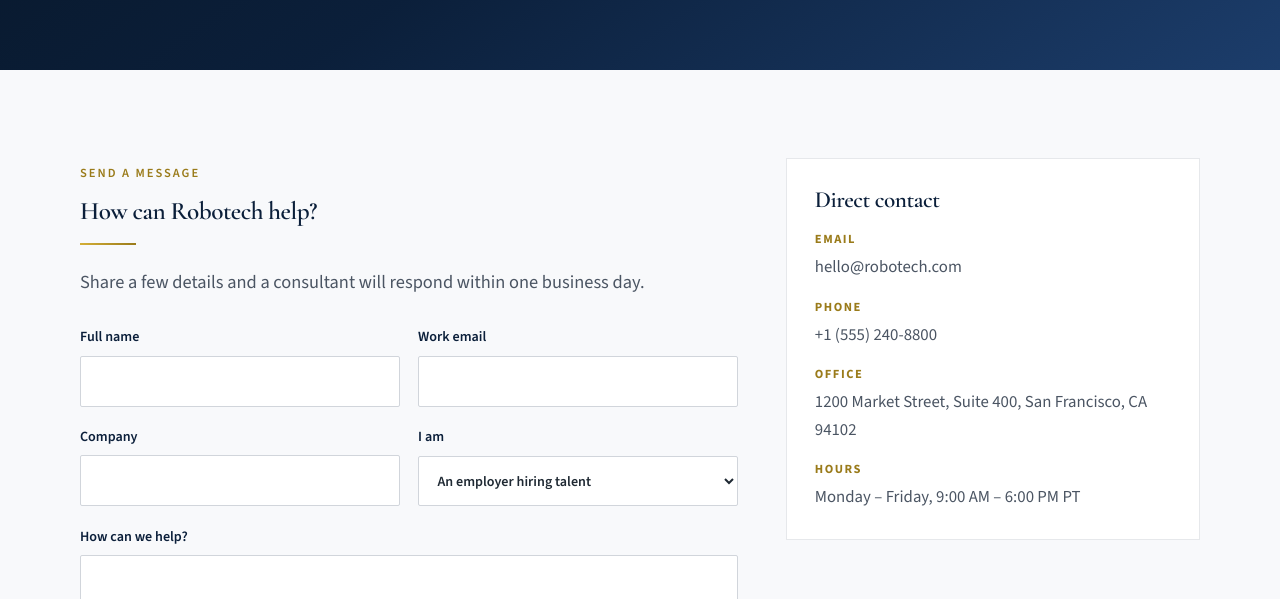
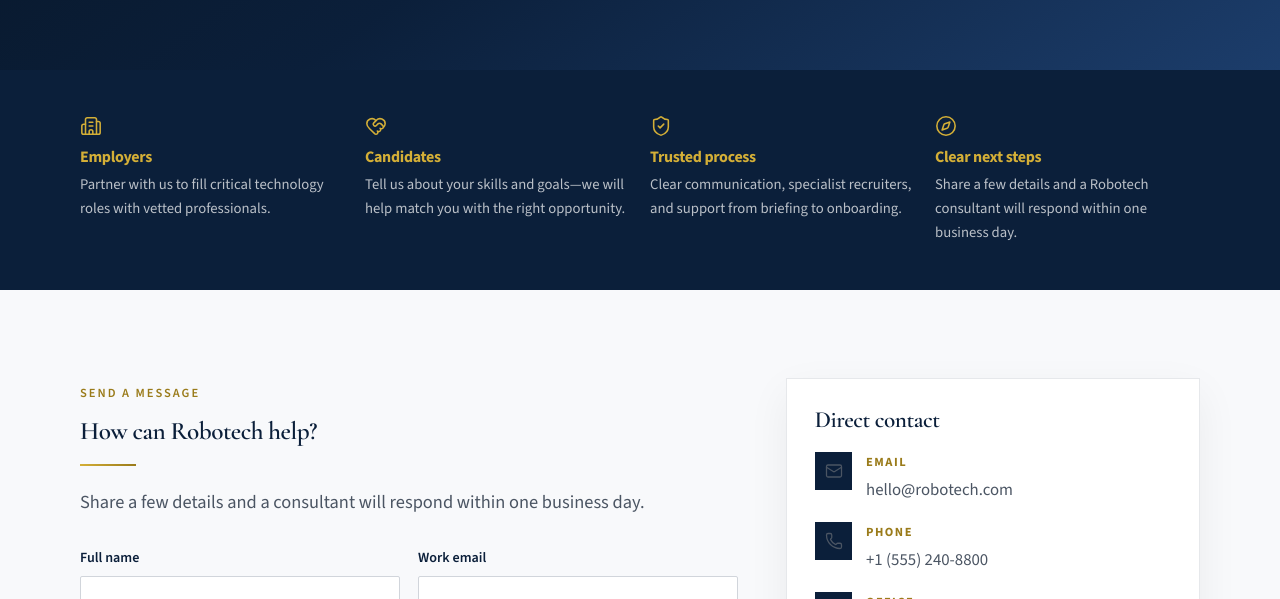
Before and after one commit to donnalinbautista25-coder/robotechs, a Next.js app: page /contact in a window 1280 px wide. Shown: the part 353-952 px from the top of the page. Built offline with nearby package versions, Linux system fonts and the light colour scheme; no server answers.

Commit message:
fix: Updates design and CTA

```diff
--- a/src/app/contact/contact.module.css
+++ b/src/app/contact/contact.module.css
@@ -1,3 +1,37 @@
+.highlights {
+  background: var(--navy);
+  padding: 2.5rem 0;
+}
+
+.highlightGrid {
+  display: grid;
+  gap: 1.25rem;
+}
+
+.highlight {
+  padding: 0.35rem 0;
+}
+
+.highlightIcon {
+  display: inline-flex;
+  color: var(--gold-bright);
+  margin-bottom: 0.65rem;
+}
+
+.highlight h2 {
+  font-family: var(--font-body);
+  font-size: 1rem;
+  font-weight: 700;
+  color: var(--gold-bright);
+  margin-bottom: 0.35rem;
+}
+
+.highlight p {
+  color: rgba(255, 255, 255, 0.72);
+  font-size: 0.92rem;
+  max-width: 18rem;
+}
+
 .layout {
   display: grid;
   gap: 2.5rem;
@@ -7,29 +41,43 @@
   background: var(--white);
   border: 1px solid var(--border);
   padding: 1.75rem;
+  box-shadow: 0 14px 40px rgba(7, 21, 37, 0.06);
 }
 
 .panel h2 {
   font-size: 1.45rem;
-  margin-bottom: 1rem;
+  margin-bottom: 1.15rem;
 }
 
 .details {
   list-style: none;
   display: grid;
-  gap: 1rem;
+  gap: 1.15rem;
 }
 
 .details li {
   display: grid;
-  gap: 0.2rem;
+  grid-template-columns: auto 1fr;
+  gap: 0.85rem;
+  align-items: start;
+}
+
+.detailIcon {
+  display: grid;
+  place-items: center;
+  width: 2.35rem;
+  height: 2.35rem;
+  color: var(--gold-bright);
+  background: var(--navy);
 }
 
 .details strong {
+  display: block;
   font-size: 0.78rem;
   letter-spacing: 0.12em;
   text-transform: uppercase;
   color: var(--gold-deep);
+  margin-bottom: 0.2rem;
 }
 
 .details span,
@@ -41,7 +89,17 @@
   color: var(--navy);
 }
 
+@media (min-width: 700px) {
+  .highlightGrid {
+    grid-template-columns: repeat(2, 1fr);
+  }
+}
+
 @media (min-width: 900px) {
+  .highlightGrid {
+    grid-template-columns: repeat(4, 1fr);
+  }
+
   .layout {
     grid-template-columns: 1.35fr 0.85fr;
     gap: 3rem;
--- a/src/app/contact/page.tsx
+++ b/src/app/contact/page.tsx
@@ -1,7 +1,9 @@
 import type { Metadata } from "next";
 import PageHero from "@/components/PageHero";
-import ContactForm from "@/components/ContactForm";
+import ContactForm, { type Audience } from "@/components/ContactForm";
+import { contactHighlights } from "@/lib/icons";
 import { site } from "@/lib/site";
+import { Clock3, Mail, MapPin, Phone } from "lucide-react";
 import styles from "./contact.module.css";
 
 export const metadata: Metadata = {
@@ -10,13 +12,67 @@
     "Contact Robotech for IT staffing, recruitment support, or career opportunities.",
 };
 
-export default function ContactPage() {
+type ContactPageProps = {
+  searchParams: Promise<{ audience?: string }>;
+};
+
+function resolveAudience(value?: string): Audience {
+  if (value === "employer" || value === "candidate" || value === "other") {
+    return value;
+  }
+  // Default for Contact Us (nav / bare /contact) = candidate seeking roles
+  return "candidate";
+}
+
+export default async function ContactPage({ searchParams }: ContactPageProps) {
+  const params = await searchParams;
+  const defaultAudience = resolveAudience(params.audience);
+
+  const details = [
+    {
+      label: "Email",
+      value: site.email,
+      href: `mailto:${site.email}`,
+      icon: Mail,
+    },
+    {
+      label: "Phone",
+      value: site.phone,
+      href: `tel:${site.phone.replace(/[^\d+]/g, "")}`,
+      icon: Phone,
+    },
+    {
+      label: "Office",
+      value: site.address,
+      icon: MapPin,
+    },
+    {
+      label: "Hours",
+      value: site.hours,
+      icon: Clock3,
+    },
+  ];
+
   return (
     <>
       <PageHero
         title="Contact Us"
         description="Whether you are hiring technology talent or exploring your next role, we would like to hear from you."
       />
+
+      <section className={`section--tight ${styles.highlights}`}>
+        <div className={`container ${styles.highlightGrid}`}>
+          {contactHighlights.map(({ title, copy, icon: Icon }) => (
+            <article key={title} className={styles.highlight}>
+              <span className={styles.highlightIcon} aria-hidden="true">
+                <Icon size={22} strokeWidth={1.7} />
+              </span>
+              <h2>{title}</h2>
+              <p>{copy}</p>
+            </article>
+          ))}
+        </div>
+      </section>
 
       <section className="section">
         <div className={`container ${styles.layout}`}>
@@ -27,30 +83,23 @@
             <p className="lead" style={{ marginBottom: "1.75rem" }}>
               Share a few details and a consultant will respond within one business day.
             </p>
-            <ContactForm />
+            <ContactForm defaultAudience={defaultAudience} />
           </div>
 
           <aside className={styles.panel}>
             <h2>Direct contact</h2>
             <ul className={styles.details}>
-              <li>
-                <strong>Email</strong>
-                <a href={`mailto:${site.email}`}>{site.email}</a>
-              </li>
-              <li>
-                <strong>Phone</strong>
-                <a href={`tel:${site.phone.replace(/[^\d+]/g, "")}`}>
-                  {site.phone}
-                </a>
-              </li>
-              <li>
-                <strong>Office</strong>
-                <span>{site.address}</span>
-              </li>
-              <li>
-                <strong>Hours</strong>
-                <span>{site.hours}</span>
-              </li>
+              {details.map(({ label, value, href, icon: Icon }) => (
+                <li key={label}>
+                  <span className={styles.detailIcon} aria-hidden="true">
+                    <Icon size={18} strokeWidth={1.7} />
+                  </span>
+                  <div>
+                    <strong>{label}</strong>
+                    {href ? <a href={href}>{value}</a> : <span>{value}</span>}
+                  </div>
+                </li>
+              ))}
             </ul>
           </aside>
         </div>
--- a/src/components/ContactForm.tsx
+++ b/src/components/ContactForm.tsx
@@ -1,13 +1,25 @@
 "use client";
 
-import { FormEvent, useState } from "react";
+import { FormEvent, useEffect, useState } from "react";
 import styles from "./ContactForm.module.css";
 
 type Status = "idle" | "sending" | "success" | "error";
+export type Audience = "employer" | "candidate" | "other";
 
-export default function ContactForm() {
+type ContactFormProps = {
+  defaultAudience?: Audience;
+};
+
+export default function ContactForm({
+  defaultAudience = "candidate",
+}: ContactFormProps) {
   const [status, setStatus] = useState<Status>("idle");
   const [message, setMessage] = useState("");
+  const [audience, setAudience] = useState<Audience>(defaultAudience);
+
+  useEffect(() => {
+    setAudience(defaultAudience);
+  }, [defaultAudience]);
 
   async function onSubmit(event: FormEvent<HTMLFormElement>) {
     event.preventDefault();
@@ -31,6 +43,7 @@
       }
 
       form.reset();
+      setAudience(defaultAudience);
       setStatus("success");
       setMessage("Thank you. Our team will respond within one business day.");
     } catch (error) {
@@ -63,7 +76,11 @@
         </label>
         <label>
           I am
-          <select name="audience" defaultValue="employer">
+          <select
+            name="audience"
+            value={audience}
+            onChange={(event) => setAudience(event.target.value as Audience)}
+          >
             <option value="employer">An employer hiring talent</option>
             <option value="candidate">A candidate seeking roles</option>
             <option value="other">Other</option>
@@ -86,9 +103,7 @@
 
       {message ? (
         <p
-          className={
-            status === "success" ? styles.success : styles.error
-          }
+          className={status === "success" ? styles.success : styles.error}
           role="status"
         >
           {message}
--- a/src/components/Header.tsx
+++ b/src/components/Header.tsx
@@ -47,7 +47,7 @@
             const active =
               link.href === "/"
                 ? pathname === "/"
-                : pathname.startsWith(link.href);
+                : pathname.startsWith(link.href.split("?")[0]);
             return (
               <Link
                 key={link.href}
@@ -58,7 +58,10 @@
               </Link>
             );
           })}
-          <Link href="/contact" className={`btn btn--gold ${styles.cta}`}>
+          <Link
+            href="/contact?audience=employer"
+            className={`btn btn--gold ${styles.cta}`}
+          >
             Partner with us
           </Link>
         </nav>
@@ -87,7 +90,10 @@
               {link.label}
             </Link>
           ))}
-          <Link href="/contact" className={`btn btn--gold ${styles.mobileCta}`}>
+          <Link
+            href="/contact?audience=employer"
+            className={`btn btn--gold ${styles.mobileCta}`}
+          >
             Partner with us
           </Link>
         </nav>
--- /dev/null
+++ b/src/lib/icons.ts
@@ -0,0 +1,99 @@
+import {
+  Award,
+  Briefcase,
+  Building2,
+  Cloud,
+  Code2,
+  Compass,
+  Database,
+  Handshake,
+  HeartHandshake,
+  LockKeyhole,
+  MessageSquare,
+  Rocket,
+  Scale,
+  Search,
+  ShieldCheck,
+  Sparkles,
+  Target,
+  Users,
+  type LucideIcon,
+} from "lucide-react";
+
+export const serviceIcons: Record<string, LucideIcon> = {
+  "it-staffing": Users,
+  "workforce-solutions": Briefcase,
+  "software-development": Code2,
+  cybersecurity: LockKeyhole,
+  "cloud-devops": Cloud,
+  "data-analytics": Database,
+};
+
+export const aboutProcess = [
+  {
+    title: "Listen",
+    copy: "We begin with a precise briefing: role outcomes, team context, must-have skills, and timeline.",
+    icon: MessageSquare,
+  },
+  {
+    title: "Source & assess",
+    copy: "Our consultants map the market, engage talent, and evaluate technical and interpersonal fit.",
+    icon: Search,
+  },
+  {
+    title: "Present & advise",
+    copy: "You receive a calibrated shortlist with clear context—so decisions move faster and with fewer surprises.",
+    icon: Target,
+  },
+  {
+    title: "Support to start",
+    copy: "We stay involved through offer, acceptance, and onboarding to protect a strong start for everyone.",
+    icon: Rocket,
+  },
+] as const;
+
+export const aboutValues = [
+  {
+    title: "Integrity",
+    copy: "Honest counsel for clients and candidates. We set expectations clearly and follow through.",
+    icon: Scale,
+  },
+  {
+    title: "Craft",
+    copy: "Recruitment is a discipline. We invest in market knowledge, technical literacy, and process excellence.",
+    icon: Sparkles,
+  },
+  {
+    title: "Partnership",
+    copy: "We measure success by long-term outcomes—retained talent, trusted relationships, and repeat engagement.",
+    icon: Handshake,
+  },
+  {
+    title: "Momentum",
+    copy: "Hiring windows close quickly. We move with urgency without compromising quality.",
+    icon: Award,
+  },
+] as const;
+
+export const contactHighlights = [
+  {
+    title: "Employers",
+    copy: "Partner with us to fill critical technology roles with vetted professionals.",
+    icon: Building2,
+  },
+  {
+    title: "Candidates",
+    copy: "Tell us about your skills and goals—we will help match you with the right opportunity.",
+    icon: HeartHandshake,
+  },
+  {
+    title: "Trusted process",
+    copy: "Clear communication, specialist recruiters, and support from briefing to onboarding.",
+    icon: ShieldCheck,
+  },
+  {
+    title: "Clear next steps",
+    copy: "Share a few details and a Robotech consultant will respond within one business day.",
+    icon: Compass,
+  },
+] as const;
--- a/src/lib/site.ts
+++ b/src/lib/site.ts
@@ -13,7 +13,7 @@
   { href: "/", label: "Home" },
   { href: "/about", label: "About Us" },
   { href: "/services", label: "Services" },
-  { href: "/contact", label: "Contact Us" },
+  { href: "/contact?audience=candidate", label: "Contact Us" },
 ] as const;
 
 export const services = [
```
Also changed, not shown: src/app/about/about.module.css (+61 -11 lines), src/app/about/page.tsx (+49 -54 lines), src/app/page.tsx (+12 -19 lines), src/app/services/page.tsx (+18 -13 lines), src/app/services/services.module.css (+48 -17 lines).
